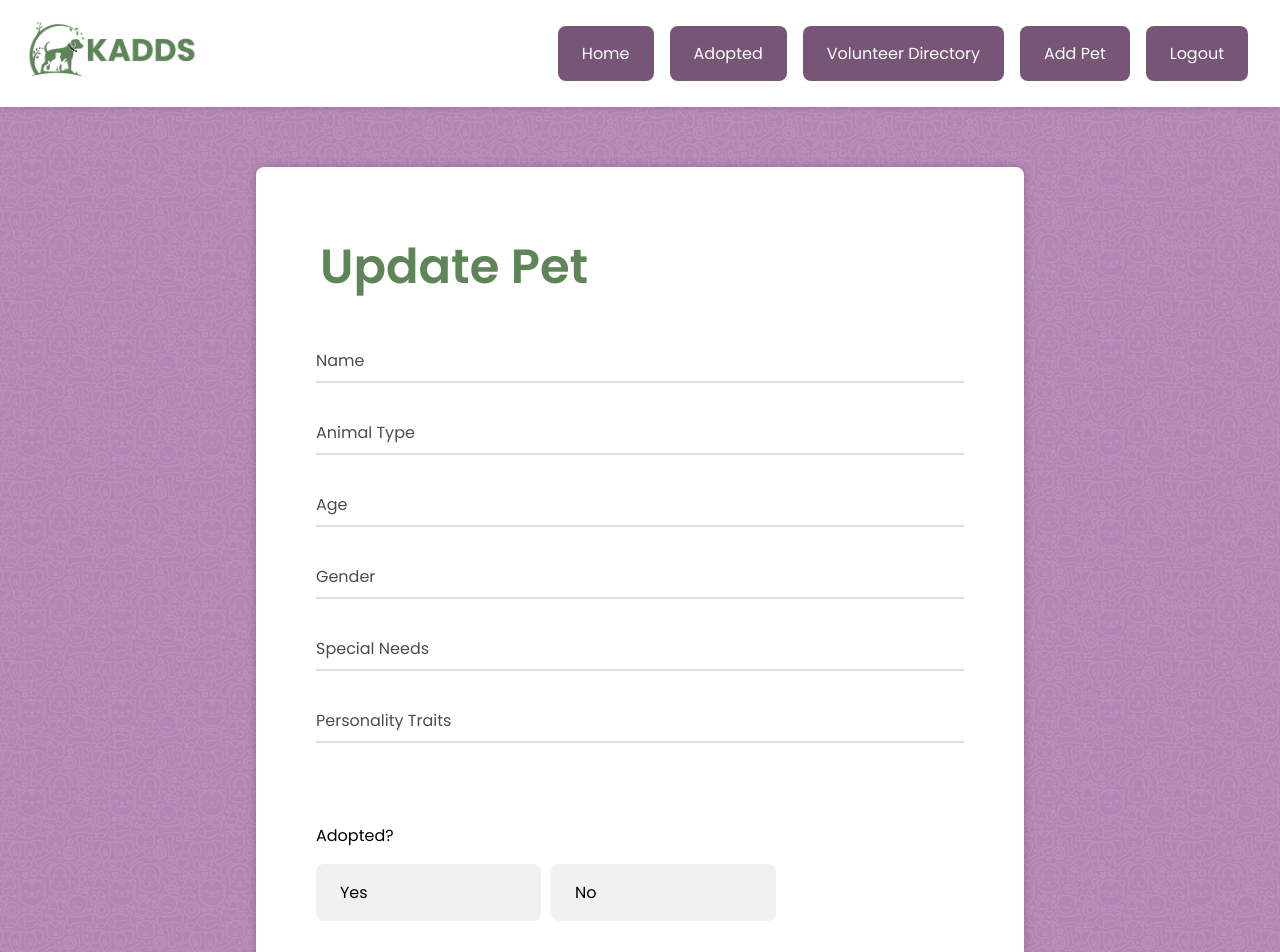
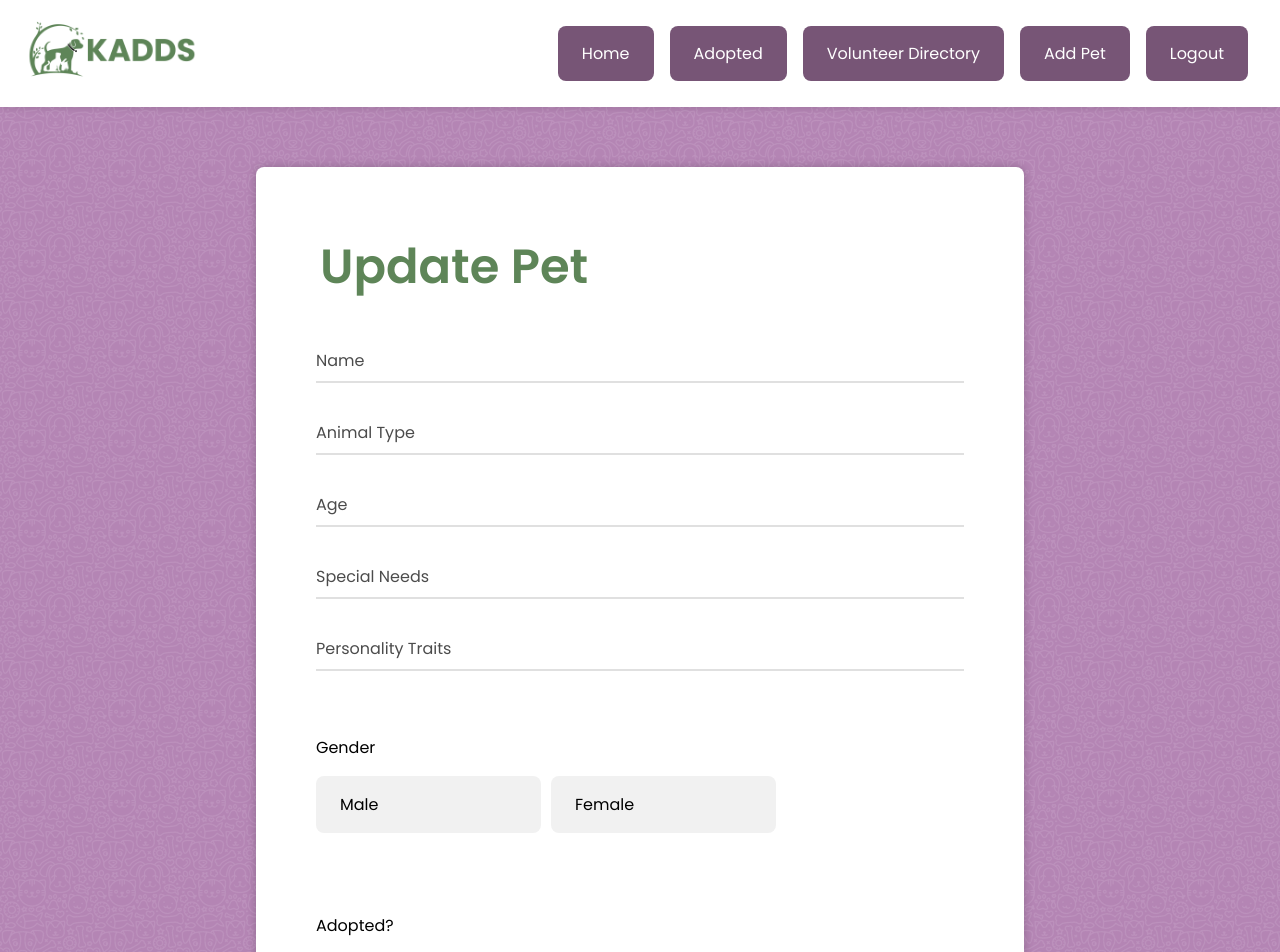
Before and after one commit to jaysmith413/animal-shelter, a Vue app in the folder vue/: page /pets/1 in a window 1280 px wide. Shown: the top 952 px of the page. Built offline with nearby package versions, Linux system fonts and the light colour scheme; no server answers; sample sign-in values are in the browser's storage.

Commit message:
gender boxes

```diff
--- a/vue/src/components/AddPet.vue
+++ b/vue/src/components/AddPet.vue
@@ -32,15 +32,6 @@
           </div>
         </div>
 
-        <!-- Gender -->
-        <div class="form-row">
-          <div class="input-data">
-            <input type="text" required id="petGender" v-model="addPet.gender" />
-            <div class="underline"></div>
-            <label for="" style="opacity: 70%">Gender</label>
-          </div>
-        </div>
-
         <!-- Special Needs -->
         <div class="form-row">
           <div class="input-data">
@@ -59,8 +50,24 @@
           </div>
         </div>
 
+        <!-- Gender -->
+        <div class="form-row" style="padding-top: 32px">
+          <div class="field">
+            <label for="gender" class="subtitle">Gender</label>
+              <ul class="checkboxes">
+                <li class="checkbox" :class="{ 'selected-checkbox': addPet.gender === 'male' }" @click="toggleGender('male')">
+                  <input class="checkbox-input" id="gender-male" name="male" type="radio" value="male" v-model="addPet.gender" />
+                  <label class="checkbox-label" for="gender-male">Male</label>
+                </li>
+                <li class="checkbox" :class="{ 'selected-checkbox': addPet.gender === 'female' }" @click="toggleGender('female')">
+                  <input class="checkbox-input" id="gender-female" name="female" type="radio" value="female" v-model="addPet.gender" />
+                  <label class="checkbox-label" for="gender-female">Female</label>
+                </li>
+              </ul>
+          </div>
+        </div>
         <!-- Adoption Status -->
-        <div class="form-row" style="padding-top: 32px">
+        <!-- <div class="form-row" style="padding-top: 32px">
           <div class="field">
             <label for="adopted" class="subtitle">Has the Animal Been Adopted?</label>
               <ul class="checkboxes">
@@ -74,7 +81,7 @@
                 </li>
               </ul>
           </div>
-        </div>
+        </div> -->
 
         <!-- Good With Kids -->
         <div class="form-row" style="padding-top: 24px">
@@ -190,6 +197,9 @@ export default {
       toggleGoodWithOtherAnimals(value) {
         this.addPet.goodWithOtherAnimals = value;
       },
+    toggleGender(value) {
+        this.addPet.gender = value;
+    }
   },
 };
 // Testing as an Upload:
--- a/vue/src/components/UpdatePet.vue
+++ b/vue/src/components/UpdatePet.vue
@@ -32,14 +32,7 @@
             <label for="" style="opacity: 70%">Age</label>
           </div>
         </div>
-        <!-- Gender -->
-        <div class="form-row">
-          <div class="input-data">
-            <input type="text" required id="petGender" v-model="updatePet.gender" />
-            <div class="underline"></div>
-            <label for="" style="opacity: 70%">Gender</label>
-          </div>
-        </div>
+
         <!-- Special Needs -->
         <div class="form-row">
           <div class="input-data">
@@ -57,6 +50,22 @@
           </div>
         </div>
 
+      <!-- Gender -->
+        <div class="form-row" style="padding-top: 32px">
+          <div class="field">
+            <label for="gender" class="subtitle">Gender</label>
+              <ul class="checkboxes">
+                <li class="checkbox" :class="{ 'selected-checkbox': updatePet.gender === 'male' }" @click="toggleGender('male')">
+                  <input class="checkbox-input" id="gender-male" name="male" type="radio" value="male" v-model="updatePet.gender" />
+                  <label class="checkbox-label" for="gender-male">Male</label>
+                </li>
+                <li class="checkbox" :class="{ 'selected-checkbox': updatePet.gender === 'female' }" @click="toggleGender('female')">
+                  <input class="checkbox-input" id="gender-female" name="female" type="radio" value="female" v-model="updatePet.gender" />
+                  <label class="checkbox-label" for="gender-female">Female</label>
+                </li>
+              </ul>
+          </div>
+        </div>
         <!-- Adoption Status -->
         <div class="form-row" style="padding-top: 48px">
           <div class="field">
@@ -218,6 +227,9 @@ export default {
     toggleGoodWithOtherAnimals(value) {
     this.updatePet.goodWithOtherAnimals = value;
     },
+    toggleGender(value) {
+        this.updatePet.gender = value;
+    }
   }
 }
 // Testing as an Upload:
```
